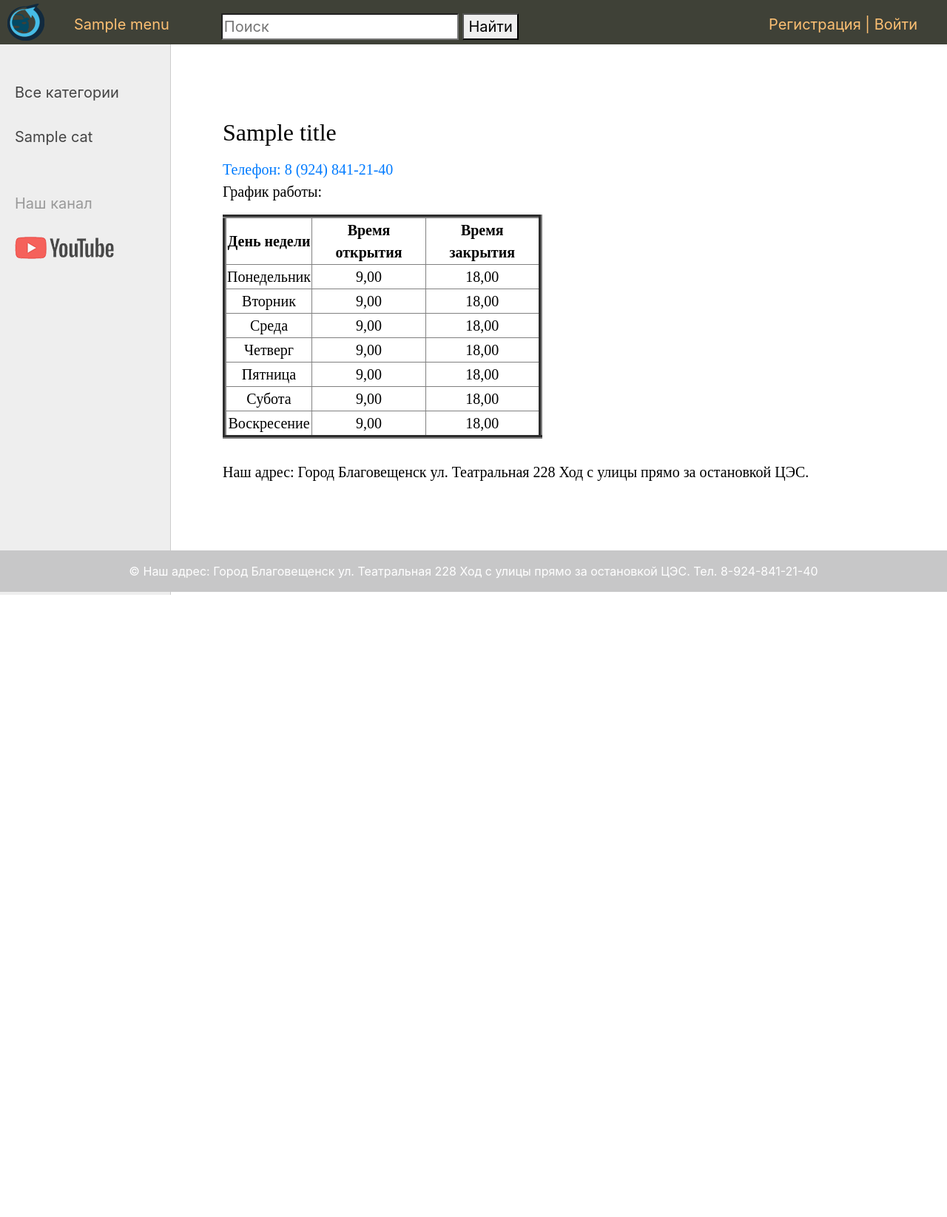
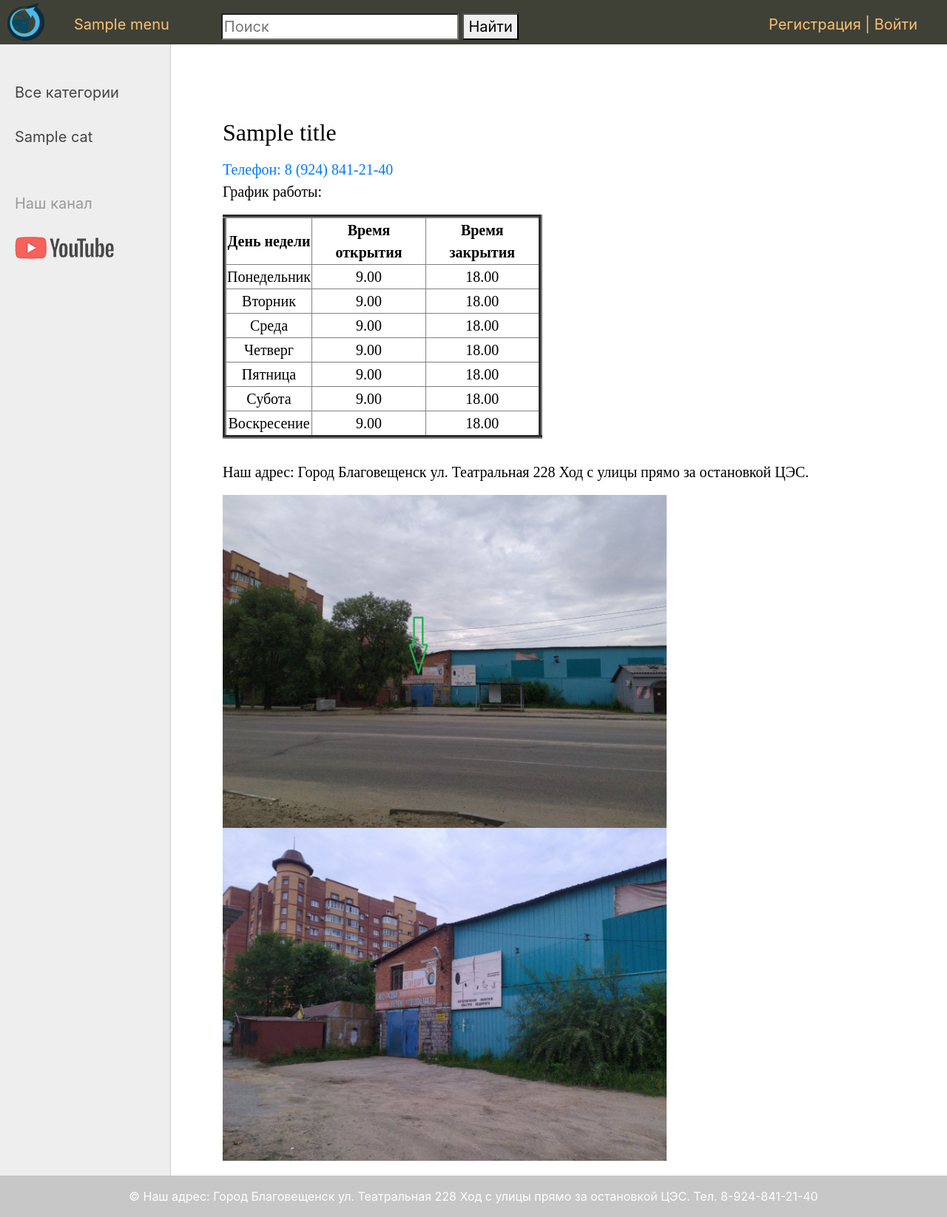
Before and after one commit to VDK45/AvtoAvtoStandart, a Django app: template avtosite/avto_tochka/templates/avto_tochka/about.html in a window 1280 px wide. Shown: the whole page at 74% size. Before the commit the page ends 804 px from the top, so only its background shows below. Run offline with Django 4.2, Linux system fonts and the light colour scheme; the template is opened without the code that fills it: most values are stand-ins (such as "Sample title", 1, 10 or a date in 2020); parts of the project's set-up code (start-up, migrations or seed data) failed here and were passed over.

Commit message:
Photos added

```diff
--- a/avtosite/avto_tochka/templates/avto_tochka/about.html
+++ b/avtosite/avto_tochka/templates/avto_tochka/about.html
@@ -1,5 +1,5 @@
 {% extends 'avto_tochka/base.html' %}
-
+{% load static %}
 
 {% block content %}
 <h1>{{title}}</h1>
@@ -20,38 +20,38 @@
     <tbody>
         <tr>
             <td align="center">Понедельник</td>
-            <td align="center">9,00</td>
-            <td align="center">18,00</td>
+            <td align="center">9.00</td>
+            <td align="center">18.00</td>
         </tr>
         <tr>
             <td align="center">Вторник</td>
-            <td align="center">9,00</td>
-            <td align="center">18,00</td>
+            <td align="center">9.00</td>
+            <td align="center">18.00</td>
         </tr>
         <tr>
             <td align="center">Среда</td>
-            <td align="center">9,00</td>
-            <td align="center">18,00</td>
+            <td align="center">9.00</td>
+            <td align="center">18.00</td>
         </tr>
         <tr>
             <td align="center">Четверг</td>
-            <td align="center">9,00</td>
-            <td align="center">18,00</td>
+            <td align="center">9.00</td>
+            <td align="center">18.00</td>
         </tr>
         <tr>
             <td align="center">Пятница</td>
-            <td align="center">9,00</td>
-            <td align="center">18,00</td>
+            <td align="center">9.00</td>
+            <td align="center">18.00</td>
         </tr>
         <tr>
             <td align="center">Субота</td>
-            <td align="center">9,00</td>
-            <td align="center">18,00</td>
+            <td align="center">9.00</td>
+            <td align="center">18.00</td>
         </tr>
         <tr>
             <td align="center">Воскресение</td>
-            <td align="center">9,00</td>
-            <td align="center">18,00</td>
+            <td align="center">9.00</td>
+            <td align="center">18.00</td>
         </tr>
     </tbody>
 <!--    <tfoot></tfoot>-->
@@ -63,4 +63,8 @@
 
     <p><script type="text/javascript" charset="utf-8" async src="https://api-maps.yandex.ru/services/constructor/1.0/js/?um=constructor%3A09e11344b134ef0675594174379f4dc8b6c355f3503a710c9f6d7909b267b206&amp;width=667&amp;height=521&amp;lang=ru_RU&amp;scroll=true"></script>
 </div>
+<div>
+    <img  src="{% static 'avto_tochka/images/avto_standart.jpg' %}" alt="Нет картинки">
+    <img  src="{% static 'avto_tochka/images/avto_standart_2.jpg' %}" alt="Нет картинки">
+</div>
 {% endblock %}
--- a/avtosite/avto_tochka/templates/avto_tochka/contact.html
+++ b/avtosite/avto_tochka/templates/avto_tochka/contact.html
@@ -5,7 +5,9 @@
 {% block content %}
 <h1>{{title}}</h1>
 <p>&copy;  Наш адрес: Город Благовещенск ул. Театральная 228 Ход с улицы прямо за остановкой ЦЭС. Тел. 8-924-841-21-40
-    <br>
+<br>
+<p><div class=phone><a href="tel:+79248412140">Телефон: 8 (924) 841-21-40</a></div>
+<a href = "mailto: vdk45blg@gmail.com"> Email адрес</a>
 <!--<button id="clickBtn">Click me!</button>-->
 <!--    <script src="{% static 'avto_tochka/js/app.js' %}"></script>-->
 
```
Also changed, not shown: avtosite/avto_tochka/static/avto_tochka/images/avto_standart.jpg (added), avtosite/avto_tochka/static/avto_tochka/images/avto_standart_2.jpg (added), avtosite/db.sqlite3.
